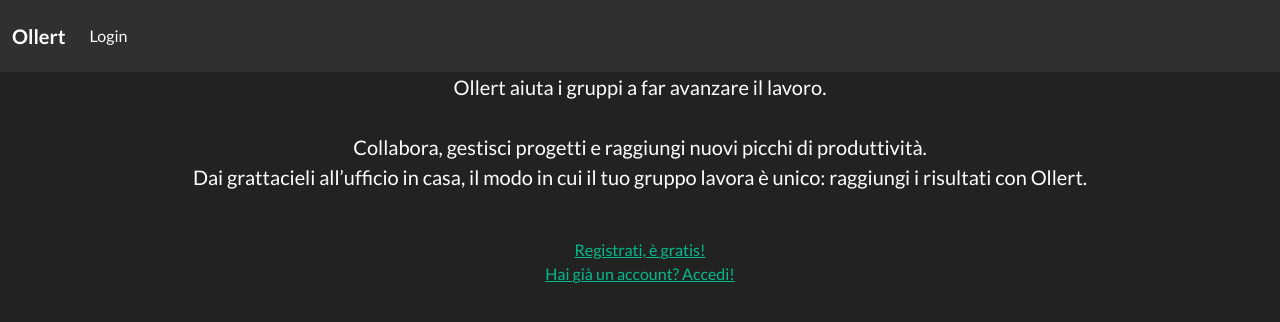
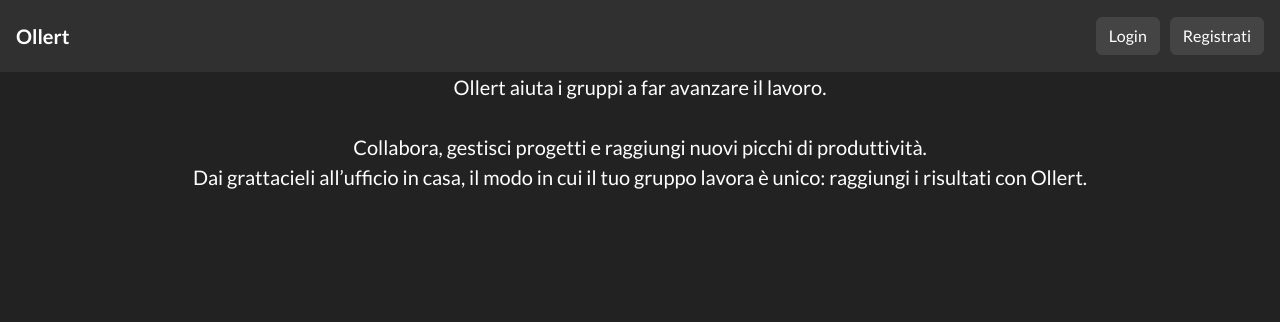
Before and after one commit to AndreaTerenz/Ollert, a Django app: page / in a window 1280 px wide. Shown: the top 322 px of the page. Run offline with Django 3.2, Linux system fonts and the light colour scheme; some libraries are stand-ins or nearby versions.

Commit message:
la homepage è direttamente il profilo se si è fatto l'accesso - migliorata la navbar

```diff
--- a/website/static/styles/main.css
+++ b/website/static/styles/main.css
@@ -20,3 +20,7 @@
 ::-webkit-scrollbar-thumb:hover {
     background: #366cba;
 }
+
+.nav-item {
+    margin-left: 10px;
+}
--- a/website/static/templates/homepage.html
+++ b/website/static/templates/homepage.html
@@ -12,9 +12,5 @@
                 con Ollert.</p>
             <br>
         </blockquote>
-        <a href="{% url 'register' %}">Registrati, è gratis!</a>
-        <br>
-        <a href="{% url 'login' %}">Hai già un account? Accedi!</a>
-        {#            <button type="button" class="btn btn-outline-success"></button>#}
-        {#            <button type="button" class="btn btn-outline-success"><a href="login/">Hai già un account? Accedi!</a></button>#}
+    </figure>
 {% endblock %}
--- a/website/static/templates/index.html
+++ b/website/static/templates/index.html
@@ -30,45 +30,20 @@
         }
     </script>
 </head>
-<nav class="navbar navbar-expand-lg navbar-dark bg-dark">
-    <div class="container-fluid">
-        <a class="navbar-brand" href="/"><strong>Ollert</strong></a>
-
-        <div class="collapse navbar-collapse" id="navbarColor02">
-            <ul class="navbar-nav me-auto">
-                {% if user.is_authenticated %}
-                    <li class="nav-item">
-                        <a class="nav-link active" href="{% url 'profile' %}">Profilo
-                            <span class="visually-hidden">(current)</span>
-                        </a>
-                    </li>
-                {% endif %}
-                <li class="nav-item">
-                    {% if user.is_authenticated %}
-                        <a class="nav-link active" href="{% url 'logout' %}">Logout
-                    {% else %}
-                        <a class="nav-link active" href="{% url 'login' %}">Login
-                    {% endif %}
-                    <span class="visually-hidden">(current)</span>
-                    </a>
-                </li>
-            </ul>
-
-            <ul class="navbar-nav ms-auto">
-                {% block extra-nav %}
-                {% endblock %}
-            </ul>
+<nav class="navbar navbar-expand-lg navbar-dark bg-dark px-3">
+    <a class="navbar-brand me-auto" href="/"><strong>Ollert</strong></a>
 
     {% if user.is_authenticated %}
         <!-- tasto per le notifiche -->
-                <div class="dropdown">
+        <div class="dropdown nav-item">
             <a class="btn btn-secondary dropdown-toggle" type="button" href="#" id="notifications-dropdown"
                data-bs-toggle="dropdown" aria-expanded="false">
                 <i class="fa fa-bell-o" aria-hidden="true"></i></a>
             <ul class="dropdown-menu dropdown-menu-end" aria-labelledby="notifications-dropdown">
-                        <li><a class="dropdown-item" href="#">Nessuna notifica non letta</a></li>
+                <li class="dropdown-item disabled">Nessuna notifica da leggere</li>
             </ul>
-
+        </div>
+        <div class="dropdown nav-item">
             <!-- tasto per le impostazioni -->
             <a class="btn btn-secondary dropdown-toggle" href="#" role="button" id="settings-dropdown"
                data-bs-toggle="dropdown" aria-expanded="false">
@@ -77,12 +52,14 @@
             <ul class="dropdown-menu dropdown-menu-end" aria-labelledby="settings-dropdown">
                 {% block settings-nav %}
                     <li><a class="dropdown-item" href="{% url 'change_password' %}">Cambia password</a></li>
+                    <li><a class="dropdown-item" href="{% url 'logout' %}">Logout</a></li>
                 {% endblock %}
             </ul>
         </div>
+    {% else %}
+        <a class="btn btn-secondary nav-item" href="{% url 'login' %}" role="button">Login</a>
+        <a class="btn btn-secondary nav-item" href="{% url 'register' %}" role="button">Registrati</a>
     {% endif %}
-        </div>
-    </div>
 </nav>
 
 
--- a/website/views.py
+++ b/website/views.py
@@ -13,9 +13,6 @@ from icecream import ic
 
 from .models import UserProfile, Board, Category
 from .forms import NewUserForm
-
-# Puramente per debug, prima o poi lo si toglie
-CHECK_BOARDS = False
 
 ic.disable()
 
@@ -107,6 +104,8 @@ def logout_request(request):
 
 @require_http_methods(["GET", "HEAD"])
 def homepage(request):
+    if get_authenticated_user(request):
+        return redirect('profile')
     return render(request, 'homepage.html', status=200)
 
 
```
Lines whose indentation alone changed are shown as unchanged.
